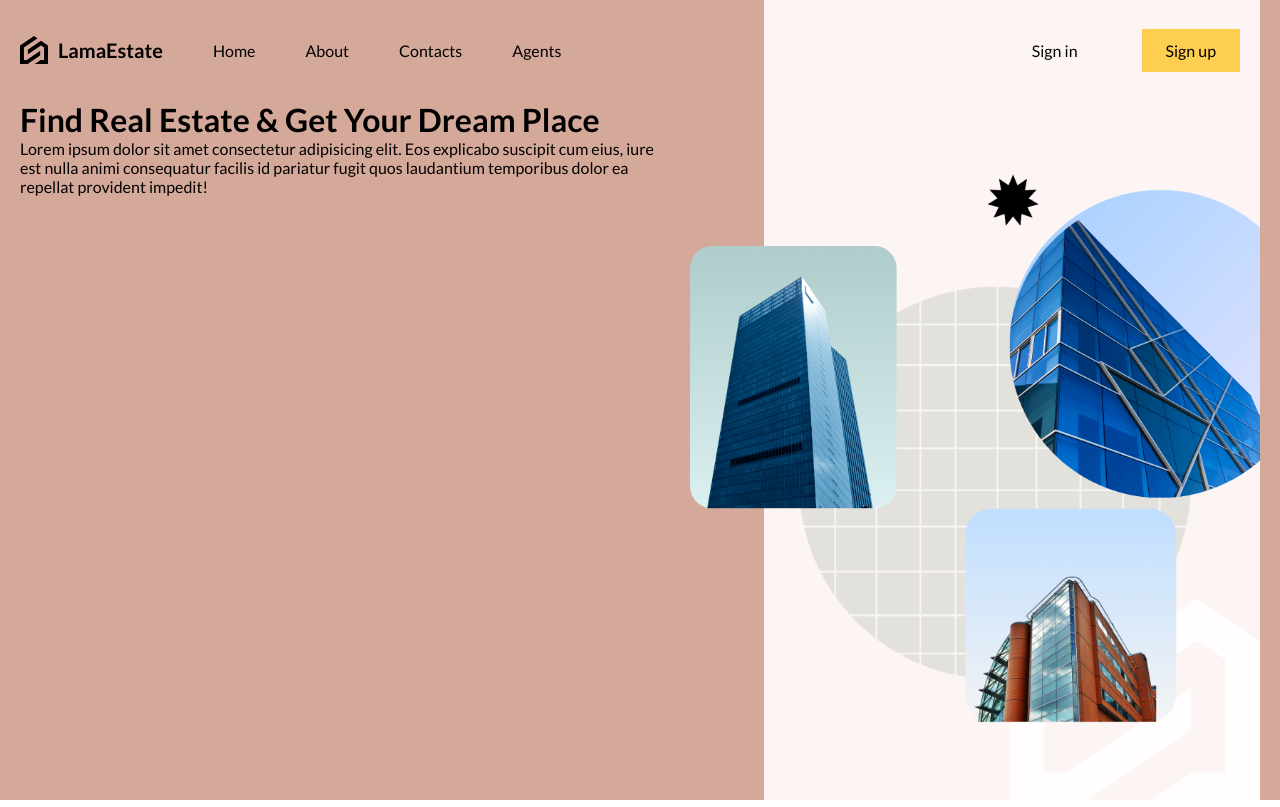
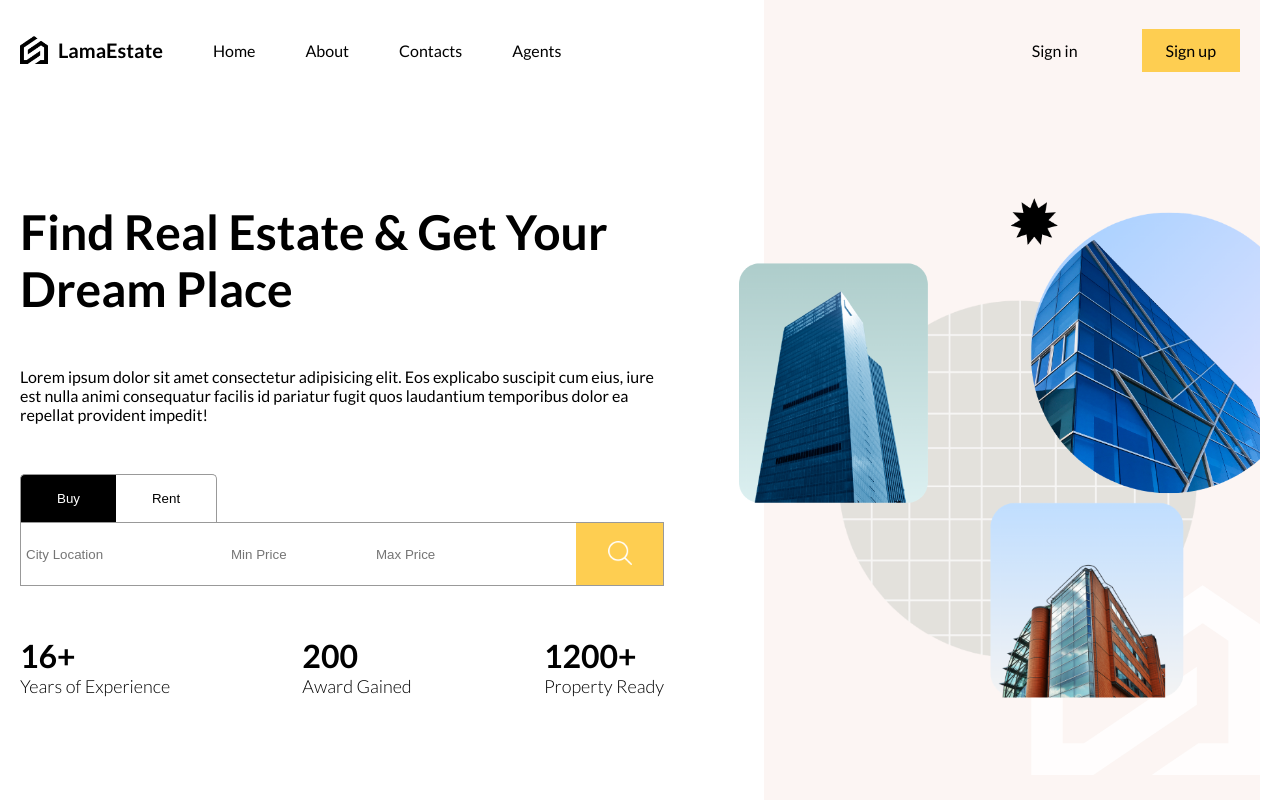
Before and after one commit to coder-srb/real-estate-ui, a React (Vite) app: page / in a window 1280 px wide. Shown: the top 807 px of the page. Built offline with nearby package versions, Linux system fonts and the light colour scheme.

Commit message:
adding SearchBar

```diff
--- /dev/null
+++ b/src/components/searchBar/SearchBar.jsx
@@ -0,0 +1,62 @@
+import { useState } from "react";
+import "./searchBar.scss";
+
+const types = ["buy", "rent"];
+
+function SearchBar() {
+    const [query, setQuery] = useState({
+        type: "buy",
+        location: "",
+        minPrice: 0,
+        maxPrice: 0,
+    });
+
+    const switchType = (val) => {
+        setQuery(prev => ({ ...prev, type: val }));
+    };
+
+    return (
+        <div className="searchBar">
+
+            <div className="type">
+                {types.map((type) => (
+                    <button
+                        key={type}
+                        onClick={() => switchType(type)}
+                        className={query.type === type ? "active" : ""}
+                    >
+                        {type}
+                    </button>
+                ))}
+            </div>
+
+            <form>
+                <input
+                    type="text"
+                    name='location'
+                    placeholder='City Location'
+                />
+                <input
+                    type="number"
+                    name='minPrice'
+                    min={0}
+                    max={10000000}
+                    placeholder='Min Price'
+                />
+                <input
+                    type="number"
+                    name='maxPrice'
+                    min={0}
+                    max={10000000}
+                    placeholder='Max Price'
+                />
+                <button>
+                    <img src="/search.png" alt="" />
+                </button>
+            </form>
+
+        </div>
+    );
+}
+
+export default SearchBar
--- /dev/null
+++ b/src/components/searchBar/searchBar.scss
@@ -0,0 +1,97 @@
+@import "../../responsive.scss";
+
+.searchBar{
+    .type{
+
+        @include sm{
+            // margin-bottom: 5px;
+        }
+
+        button{
+            padding: 16px 36px;
+            border: 1px solid #999;
+            border-bottom: none;
+            cursor: pointer;
+            background-color: white;
+            text-transform: capitalize;
+
+            &.active{
+                background-color: black;
+                color: white;
+            }
+
+            &:first-child{
+                border-top-left-radius: 5px;
+                border-right: none;
+
+                @include sm{
+                    // border-bottom: 1px solid #999;
+                }
+            }
+            &:last-child{
+                border-top-right-radius: 5px;
+                border-left: none;
+            }
+        }
+    }
+
+    form{
+        border: 1px solid #999;
+        display: flex;
+        justify-content: space-between;
+        gap: 5px;
+        height: 64px;
+
+        @include sm{
+            flex-direction: column;
+            border: none;
+        }
+
+        input{
+            border: none;
+            padding: 0px 10px;
+            width: 200px;
+
+            @include lg{
+                padding: 0px 5px;
+
+                &:nth-child(2), :nth-child(3){
+                    width: 140px;
+                }
+            }
+
+            @include md{
+                width: 200px;
+                &:nth-child(2), :nth-child(3){
+                    width: 200px;
+                }
+            }
+
+            @include sm{
+                padding: 20px;
+                border: 1px solid #999;
+
+                width: auto;
+                &:nth-child(2), :nth-child(3){
+                    width: auto;
+                }
+            }
+        }
+
+        button{
+            border: none;
+            cursor: pointer;
+            background-color: #fece51;
+            flex: 1;
+
+            @include sm{
+                padding: 9px;
+            }
+
+            img{
+                width: 24px;
+                height: 24px;
+            }
+        }
+    }
+}
--- a/src/layout.scss
+++ b/src/layout.scss
@@ -10,26 +10,29 @@
 
     // 3 different break points for small, medium, large screen
     @include lg{
-        background-color: rgb(213, 169, 153);
+        // background-color: rgb(213, 169, 153);
         max-width: 1280px;  // to see the margin
     }
 
     @include md{
-        background-color: rgb(156, 181, 226);
+        // background-color: rgb(156, 181, 226);
         max-width: 768px;
     }
 
     @include sm{
-        background-color: rgb(217, 155, 155);
+        // background-color: rgb(217, 155, 155);
         max-width: 640px;
     }
 
 
     // homepage layout
+
+    // .content{ height: calc(100vh - 100px);} // full height(100vh) - navbar's height(100px)
+    // or
     display: flex;
     flex-direction: column;
     .content{
-        // height: calc(100vh - 100px);  // full height(100vh) - navbar's height(100px)
+        // height: calc(100vh - 100px);
         flex: 1;
     }
 
--- a/src/routes/homePage/homePage.jsx
+++ b/src/routes/homePage/homePage.jsx
@@ -1,4 +1,5 @@
 import './homePage.scss'
+import SearchBar from '../../components/searchBar/SearchBar.jsx';
 
 function HomePage() {
     return (
@@ -14,6 +15,21 @@ function HomePage() {
                         facilis id pariatur fugit quos laudantium temporibus dolor ea
                         repellat provident impedit!
                     </p>
+                    <SearchBar />
+                    <div className="boxes">
+                        <div className="box">
+                            <h1>16+</h1>
+                            <h2>Years of Experience</h2>
+                        </div>
+                        <div className="box">
+                            <h1>200</h1>
+                            <h2>Award Gained</h2>
+                        </div>
+                        <div className="box">
+                            <h1>1200+</h1>
+                            <h2>Property Ready</h2>
+                        </div>
+                    </div>
                 </div>
             </div>
             <div className="imageContainer">
--- a/src/routes/homePage/homePage.scss
+++ b/src/routes/homePage/homePage.scss
@@ -1,3 +1,4 @@
+@import "../../responsive.scss";
 
 .homePage{
     display: flex;
@@ -8,6 +9,53 @@
 
         .wrapper{
             padding-right: 100px;
+            display: flex;
+            flex-direction: column;
+            justify-content: center;
+            gap: 50px;
+            height: 100%;
+
+            @include md{
+                padding: 0;
+            }
+
+            @include sm{
+                justify-content: flex-start;
+            }
+
+            .title{
+                font-size: 64px;
+
+                @include lg{
+                    font-size: 48px;
+                }
+            }
+
+            .boxes{
+                display: flex;
+                justify-content: space-between;
+
+                @include sm{
+                    display: none;
+                }
+
+                h1{
+                    font-size: 36px;
+
+                    @include lg{
+                        font-size: 32px;
+                    }
+                }
+
+                h2{
+                    font-size: 20px;
+                    font-weight: 300;
+
+                    @include lg{
+                        font-size: 18px;
+                    }
+                }
+            }
         }
     }
     .imageContainer{
@@ -17,10 +65,18 @@
         display: flex;
         align-items: center;
 
+        @include md{
+            display: none;
+        }
+
         img{
             width: 115%;
             position: absolute;
             right: 0;
+
+            @include lg{
+                width: 105%;
+            }
         }
     }
 }
```
